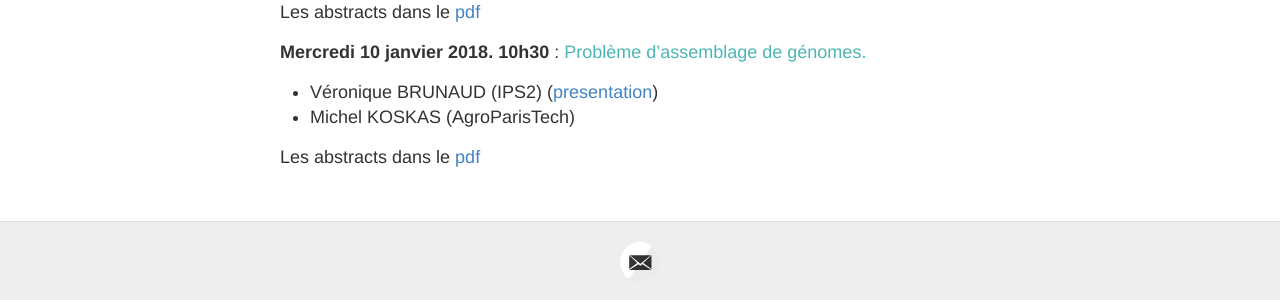
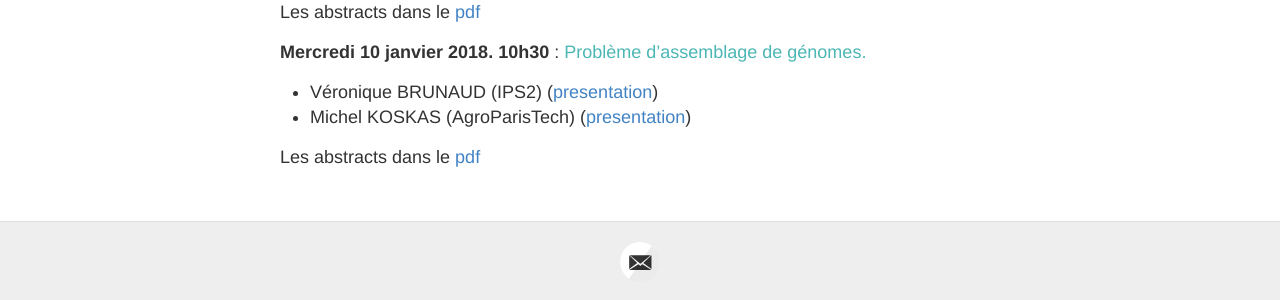
Before and after one commit to MathForGenomics/MathForGenomics.github.io, a Jekyll site: the page built from exposes.md, in a window 1280 px wide. Shown: the part 684-984 px from the top of the page. Built offline with Jekyll 4.4.1, drawn with Linux system fonts in a browser that asks for light colours.

Commit message:
Update exposes.md

```diff
--- a/exposes.md
+++ b/exposes.md
@@ -28,6 +28,6 @@ Les abstracts dans le [pdf](ABSTRACT/3_7mars.pdf)
 
 **Mercredi 10 janvier 2018. 10h30** : <span style="color:rgb(75, 182, 180)">Problème d'assemblage de génomes.</span>
 - Véronique BRUNAUD (IPS2) ([presentation](brunaud.pdf))
-- Michel KOSKAS (AgroParisTech)
+- Michel KOSKAS (AgroParisTech) ([presentation](koskas.pdf))
 
 Les abstracts dans le [pdf](ABSTRACT/1_10janvier.pdf)
```
